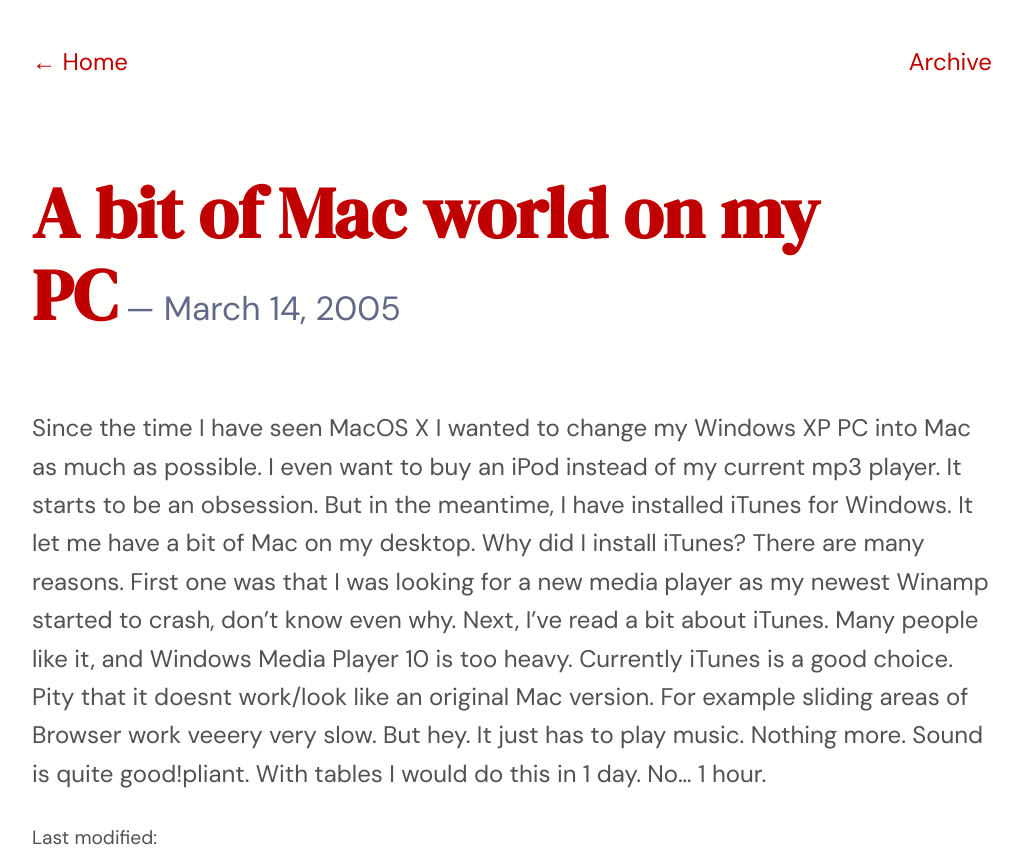
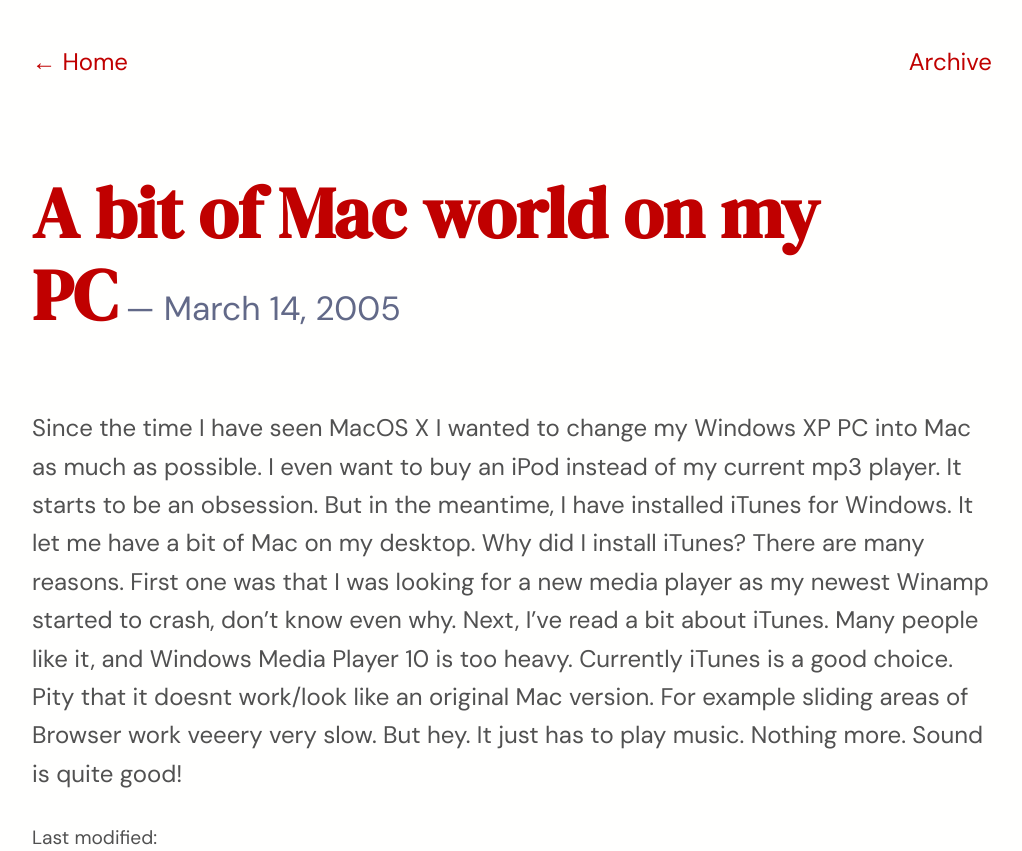
Before and after one commit to pusewicz/layer22.com, a Jekyll site: the page built from _posts/2006-03-14-a-bit-of-mac-world-on-my-pc.markdown, in a window 1280 px wide, cut to the strip 0-851 px from the top of the page. Shown: the whole strip, without its empty margins (16-1038 px from the left). Built offline with Jekyll 4.4.1, drawn with Linux system fonts in a browser that asks for light colours.

Commit message:
Fix post

```diff
--- a/_posts/2006-03-14-a-bit-of-mac-world-on-my-pc.markdown
+++ b/_posts/2006-03-14-a-bit-of-mac-world-on-my-pc.markdown
@@ -5,4 +5,4 @@ date: 2005-03-14 18:00 +0100
 tags: [macos, itunes]
 ---
 
-Since the time I have seen MacOS X I wanted to change my Windows XP PC into Mac as much as possible. I even want to buy an iPod instead of my current mp3 player. It starts to be an obsession. But in the meantime, I have installed iTunes for Windows. It let me have a bit of Mac on my desktop. Why did I install iTunes? There are many reasons. First one was that I was looking for a new media player as my newest Winamp started to crash, don't know even why. Next, I've read a bit about iTunes. Many people like it, and Windows Media Player 10 is too heavy. Currently iTunes is a good choice. Pity that it doesnt work/look like an original Mac version. For example sliding areas of Browser work veeery very slow. But hey. It just has to play music. Nothing more. Sound is quite good!pliant. With tables I would do this in 1 day. No... 1 hour.
+Since the time I have seen MacOS X I wanted to change my Windows XP PC into Mac as much as possible. I even want to buy an iPod instead of my current mp3 player. It starts to be an obsession. But in the meantime, I have installed iTunes for Windows. It let me have a bit of Mac on my desktop. Why did I install iTunes? There are many reasons. First one was that I was looking for a new media player as my newest Winamp started to crash, don't know even why. Next, I've read a bit about iTunes. Many people like it, and Windows Media Player 10 is too heavy. Currently iTunes is a good choice. Pity that it doesnt work/look like an original Mac version. For example sliding areas of Browser work veeery very slow. But hey. It just has to play music. Nothing more. Sound is quite good!
```
